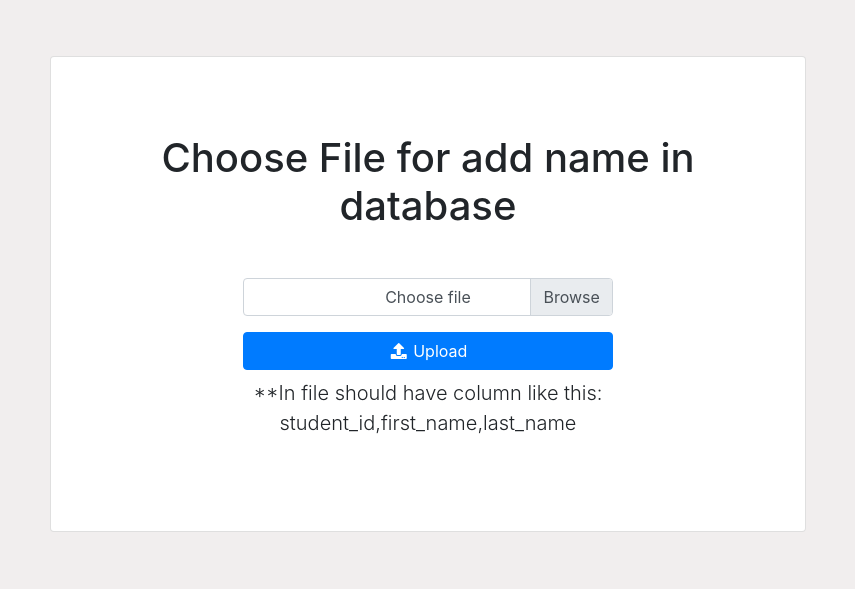
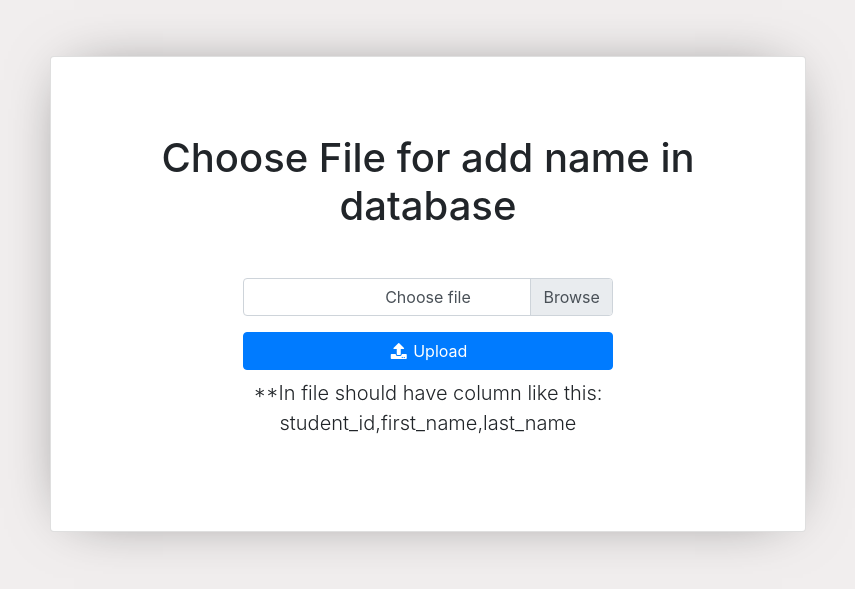
Before and after one commit to japzero02/give-me-the-money, a Django app: page /upload_csv in a window 1280 px wide. Shown: the part 56-645 px from the top of the page, without its empty margins (212-1067 px from the left). Run offline with Django 3.2, Linux system fonts and the light colour scheme; some libraries are stand-ins or nearby versions.

Commit message:
add shadow in card file upload csv

```diff
--- a/money/mainapp/templates/upload_csv.html
+++ b/money/mainapp/templates/upload_csv.html
@@ -43,6 +43,9 @@
     .card {
         margin: 1.5rem;
         padding: 3.55rem;
+        -webkit-box-shadow: 0px 0px 58px -24px rgba(0, 0, 0, 0.6);
+        -moz-box-shadow: 0px 0px 58px -24px rgba(0, 0, 0, 0.6);
+        box-shadow: 0px 0px 58px -24px rgba(0, 0, 0, 0.6);
     }
 </style>
 {% endblock %}
```
